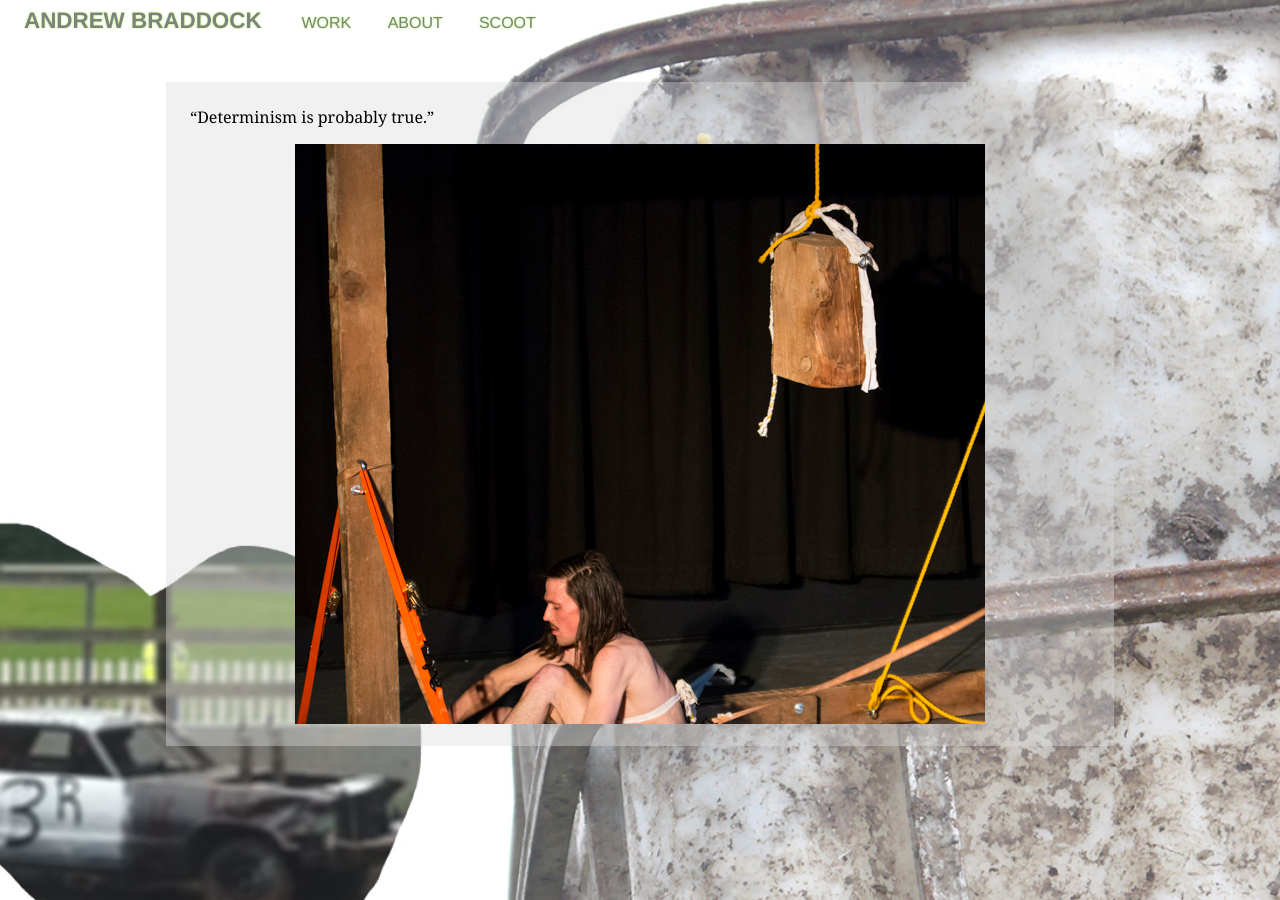
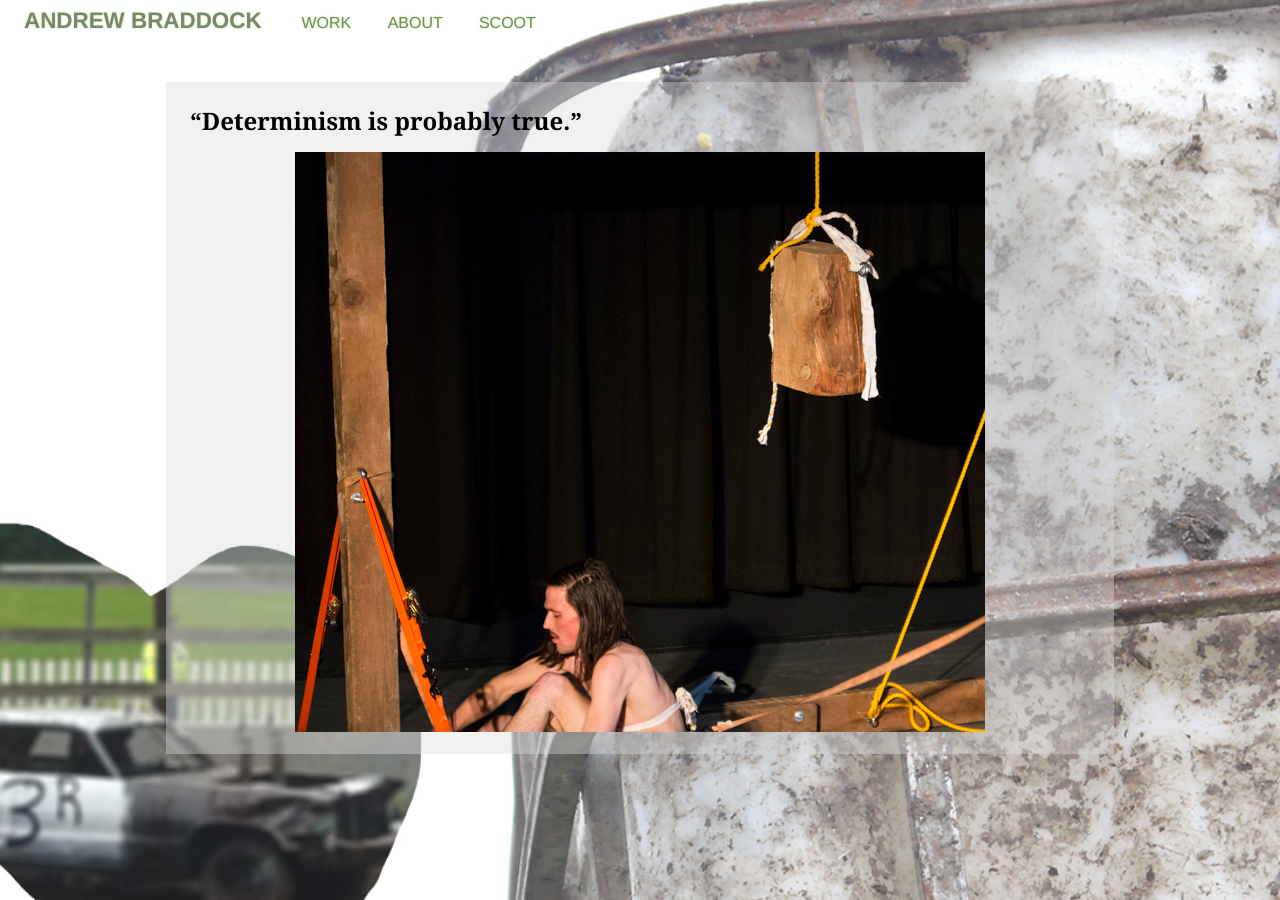
Before and after one commit to scootfence/scootfence.github.io, a Jekyll site: the page built from scoot.md, in a window 1280 px wide. Built offline with Jekyll 4.4.1, drawn with Linux system fonts in a browser that asks for light colours; Markdown is read by kramdown in place of the engine named in the settings.

```diff
--- a/scoot.md
+++ b/scoot.md
@@ -3,6 +3,6 @@ permalink: scoot/index.html
 title: Scoot
 layout: pages
 ---
-"Determinism is probably true."
+## "Determinism is probably true."
 
 <center><img src="/ABraddock.jpg"></center>
```
